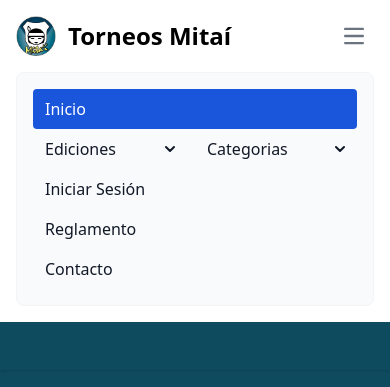
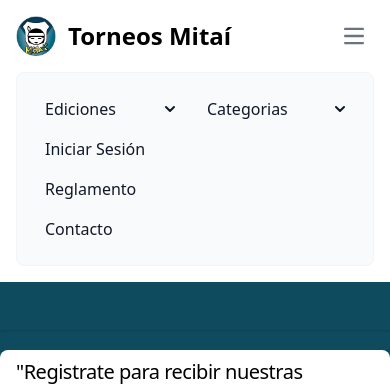
Before and after one commit to Facudominguez7/Torneos-Mitai, a PHP site: page /index.php in a window 390 px wide, after a click on "Categorias". Shown: the top 387 px of the page. Run offline with PHP 8.4, Linux system fonts and the light colour scheme; data that the repository does not hold is empty; style sheets or scripts are compiled from the project's sources.

Commit message:
Se sacó inicio

```diff
--- a/index.php
+++ b/index.php
@@ -89,7 +89,7 @@ if (isset($_GET['idEdicion'])) {
                 <div class="hidden w-full md:block md:w-auto" id="navbar-dropdown">
                     <ul class="flex flex-col font-medium p-4 md:p-0 mt-4 border border-gray-100 rounded-lg bg-gray-50 md:space-x-8 rtl:space-x-reverse md:flex-row md:mt-0 md:border-0 md:bg-white dark:bg-gray-800 md:dark:bg-gray-900 dark:border-gray-700">
                         <li>
-                            <a href="<?php echo isset($_SESSION['edicionSeleccionada']) ? 'index.php?idEdicion=' . $_SESSION['edicionSeleccionada'] : 'index.php' ?>" class="block py-2 px-3 text-white bg-blue-700 rounded md:bg-transparent md:text-blue-700 md:p-0 md:dark:text-blue-500 dark:bg-blue-600 md:dark:bg-transparent" aria-current="page">Inicio</a>
+                            <a href="<?php echo isset($_SESSION['edicionSeleccionada']) ? 'index.php?idEdicion=' . $_SESSION['edicionSeleccionada'] : 'index.php' ?>" class="hidden block py-2 px-3 text-white bg-blue-700 rounded md:bg-transparent md:text-blue-700 md:p-0 md:dark:text-blue-500 dark:bg-blue-600 md:dark:bg-transparent" aria-current="page">Inicio</a>
                         </li>
                         <li>
                             <div class="flex flex-row items-center">
```
